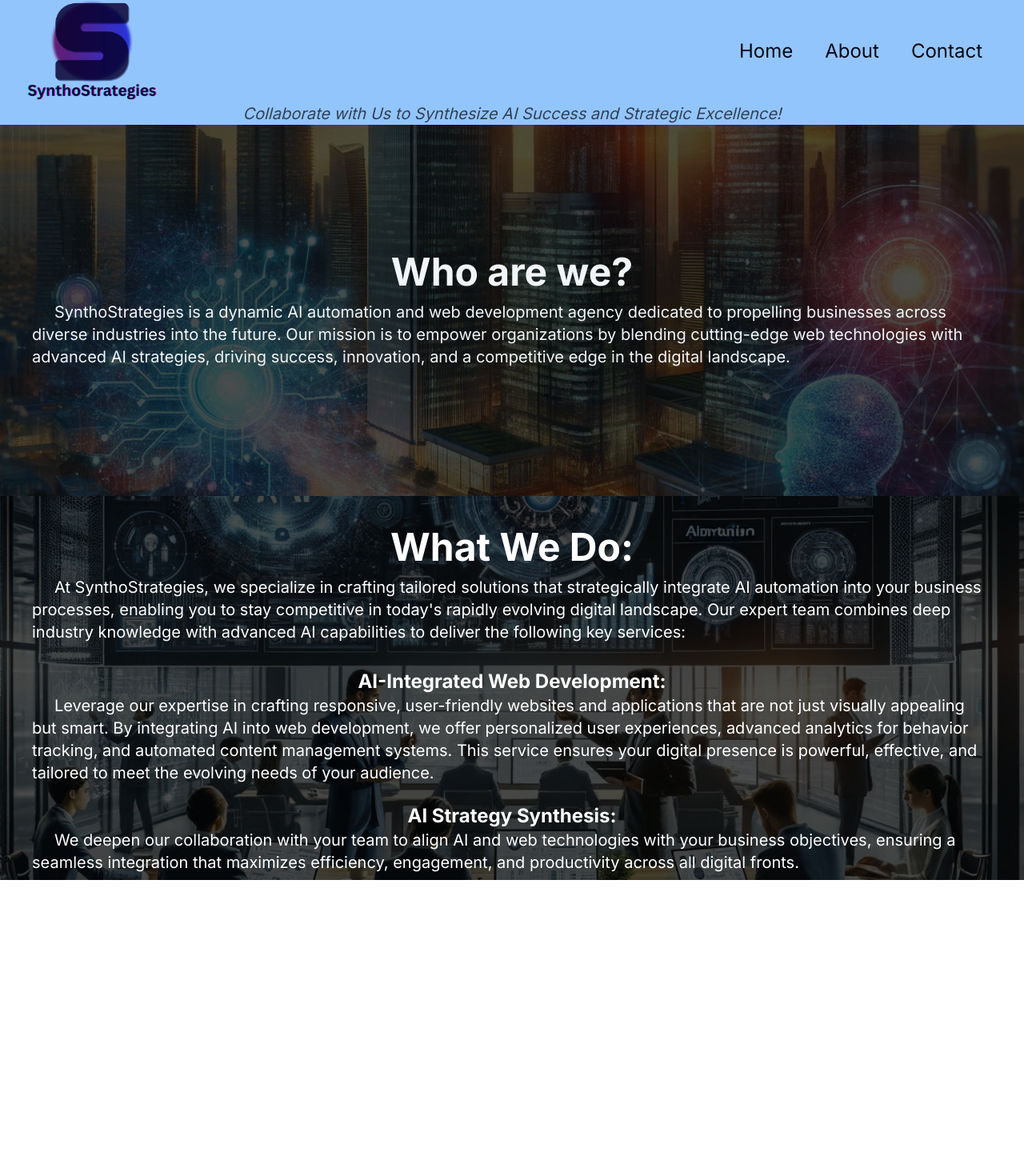
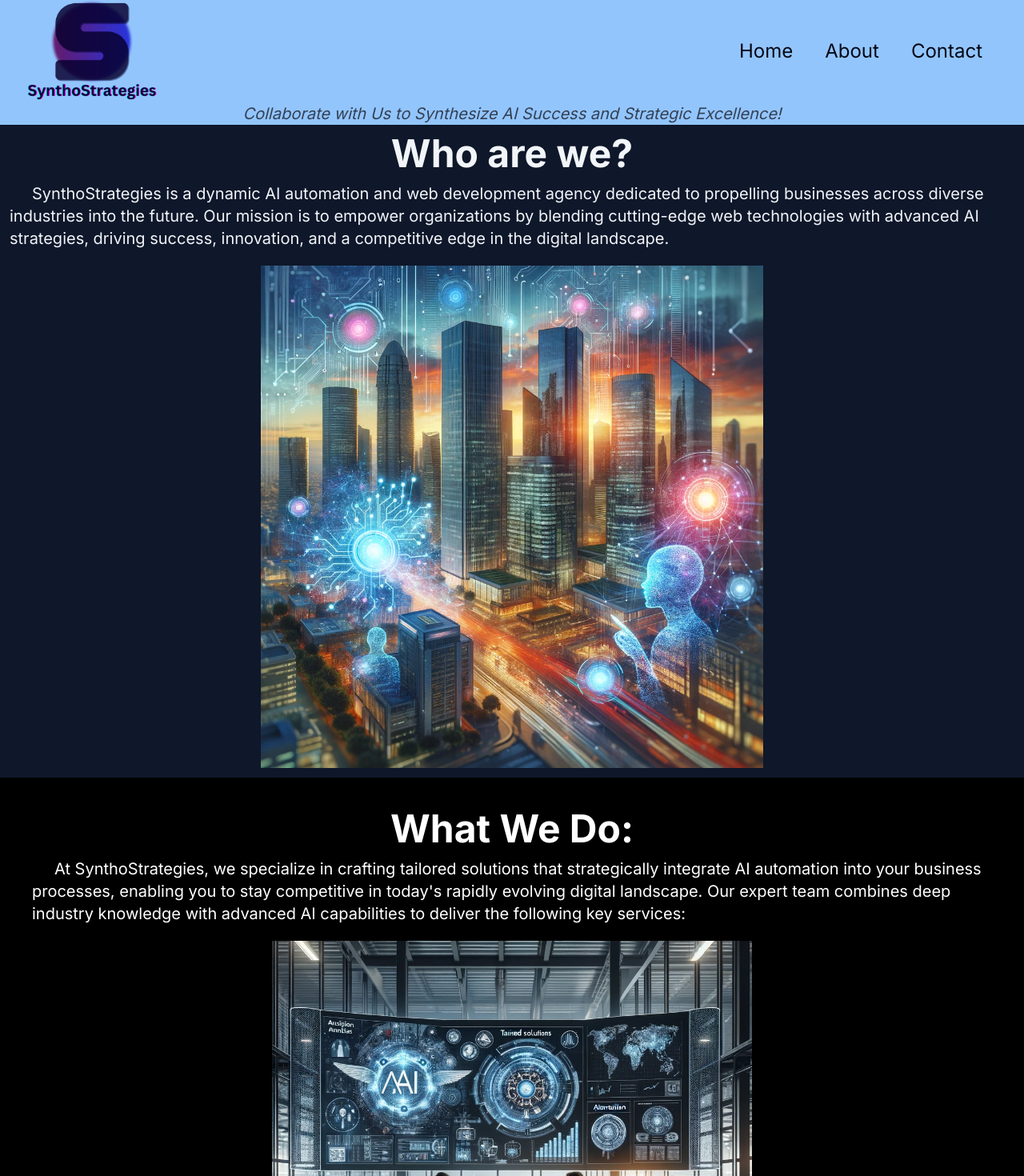
Before and after one commit to andypsu5155/nextjs-synthostrategies, a Next.js app: page / in a window 1280 px wide. Shown: the top 1470 px of the page at 80% size. Built offline with nearby package versions, Linux system fonts and the light colour scheme.

Commit message:
Made some basic stylistic changes

```diff
--- a/components/logo-navbar.tsx
+++ b/components/logo-navbar.tsx
@@ -18,7 +18,7 @@ export default function LogoNavbar() {
             <li key={index}>
               <Link
                 href={link.href}
-                className="capitalize bg-blue-300 hover:bg-blue-400 p-5 rounded-xl transition-all"
+                className="capitalize bg-blue-300 hover:bg-blue-400 p-2 sm:p-5 rounded-xl transition-all"
               >
                 {link.name}
               </Link>
--- a/components/what-we-do.tsx
+++ b/components/what-we-do.tsx
@@ -4,12 +4,7 @@ import Image from "next/image";
 
 export default function WhatWeDo() {
   return (
-    <div className="p-10 flex flex-col items-center w-full relative text-white">
-      <Image
-        src={image2}
-        alt=""
-        className="w-full absolute top-0 left-0 h-[60vh] object-cover -z-10 brightness-[30%]"
-      />
+    <div className="p-10 flex flex-col items-center w-full relative text-white bg-black">
       <h1 className="text-5xl font-bold mb-3">What We Do:</h1>
       <p className="text-xl indent-7">
         At SynthoStrategies, we specialize in crafting tailored solutions that
@@ -18,6 +13,7 @@ export default function WhatWeDo() {
         digital landscape. Our expert team combines deep industry knowledge with
         advanced AI capabilities to deliver the following key services:
       </p>
+      <Image src={image2} alt="" className="w-[50%] 2xl:w-[12%] mx-auto mt-5" />
       <h2 className="text-2xl font-bold mt-8">
         AI-Integrated Web Development:
       </h2>
--- a/components/who-are-we.tsx
+++ b/components/who-are-we.tsx
@@ -4,13 +4,7 @@ import image1 from "../public/images/image1-lq.webp";
 
 export default function WhoAreWe() {
   return (
-    <div className="p-10 flex flex-col items-center py-[10rem] text-slate-100 w-full relative">
-      <Image
-        src={image1}
-        alt=""
-        className="w-full absolute top-0 left-0 h-[60vh] object-cover -z-10 brightness-[30%]"
-      />
-
+    <div className=" flex flex-col items-center p-3 2xl:py-[5rem] text-slate-100 w-full relative bg-slate-900 2xl:bg-transparent">
       <h1 className="text-5xl font-bold mb-3">Who are we?</h1>
       <p className="text-xl indent-7">
         SynthoStrategies is a dynamic AI automation and web development agency
@@ -19,6 +13,11 @@ export default function WhoAreWe() {
         web technologies with advanced AI strategies, driving success,
         innovation, and a competitive edge in the digital landscape.
       </p>
+      <Image
+        src={image1}
+        alt=""
+        className="w-[50%] mx-auto mt-5 2xl:mt-0 2xl:w-full 2xl:absolute 2xl:top-0 2xl:left-0 2xl:h-[60vh] 2xl:object-cover 2xl:-z-10 2xl:brightness-[30%]"
+      />
     </div>
   );
 }
```
